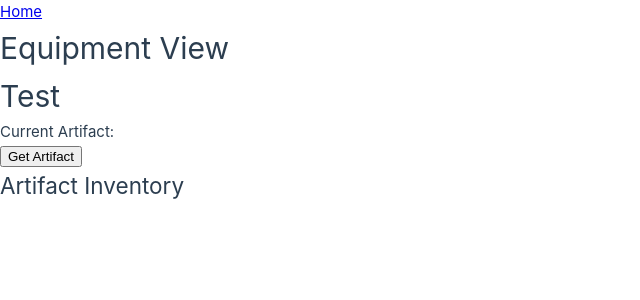
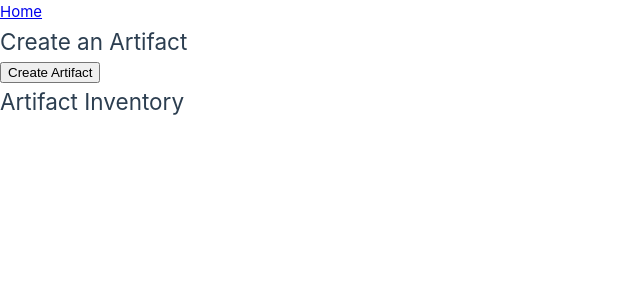
Before and after one commit to moreno-m2698/GenshinArtifactSimulator, a Vue app: page / in a window 1280 px wide. Shown: the top 300 px of the page, without its empty margins (0-640 px from the left). Built offline with nearby package versions, Linux system fonts and the light colour scheme.

Commit message:
Added prototype for inventory

```diff
--- a/src/components/ArtifactInventory.vue
+++ b/src/components/ArtifactInventory.vue
@@ -1,12 +1,26 @@
-<script setup lang="ts">
-import { ref } from 'vue'
-// import Artifact from '../types/types.js'
+<template>
+    <div>
+      <h2>Artifact Inventory</h2>
+      <ul>
+        <li v-for="(artifact, index) in artifacts" :key="index">
+          {{ artifact }}
+          <img :src="artifact.src" alt="Artifact Image" />
+        </li>
+      </ul>
+    </div>
+  </template>
 
-// const inventory: Artifact[] = ref([])
+  <script lang="ts">
+  import { defineComponent, PropType } from 'vue';
+  import type { Artifact } from '@/types/types';
 
-</script>
-
-<template>
-    <h2>Artifact Inventory</h2>
-
-</template>
+  export default defineComponent({
+    name: 'ArtifactInventory',
+    props: {
+      artifacts: {
+        type: Array as PropType<Artifact[]>,
+        required: true
+      }
+    }
+  });
+  </script>
--- a/src/components/ArtifactRoller.vue
+++ b/src/components/ArtifactRoller.vue
@@ -1,30 +1,36 @@
-<script setup lang="ts">
-import { ref, watch } from 'vue'
-import { ArtifactType } from '../types/enums'
-import { generateArtifact } from '../services/artifactService'
+<template>
+    <div>
+      <h2>Create an Artifact</h2>
+      <button @click="createArtifact">Create Artifact</button>
+      <div v-if="artifact">
+        <h3>Artifact Details:</h3>
+        <pre>{{ artifact }}</pre>
+        <img :src="artifact.src" alt="Artifact Image" />
+      </div>
+    </div>
+  </template>
 
-const artifact = ref()
-const pressedOnce = ref(false)
+  <script lang="ts">
+  import { defineComponent, ref } from 'vue';
+  import { generateArtifact } from '../services/artifactService';
+  import type { Artifact } from '@/types/types';
 
-function rollArtifact() {
-    console.log("Created new artifact")
-    const newArtifact = generateArtifact();
-    artifact.value = newArtifact
-    pressedOnce.value = true
-}
+  export default defineComponent({
+    name: 'ArtifactRoller',
+    setup(props, { emit }) {
+      const artifact = ref<Artifact | null>(null);
 
+      const createArtifact = () => {
+        artifact.value = generateArtifact();
+        if (artifact.value) {
+        emit('artifact-created', artifact.value);
+        }
+      };
 
-//This implementation errors if the number rolled is the same
-
-
-</script>
-
-<template>
-    <h1>Test</h1>
-    <div v-if="pressedOnce">
-        <img :src='artifact.src'/>
-    </div>
-    <p>Current Artifact: {{ artifact }}</p>
-    <button @click="rollArtifact">Get Artifact</button>
-    <p></p>
-</template>
+      return {
+        artifact,
+        createArtifact
+      };
+    }
+  });
+  </script>
--- a/src/views/EquipmentView.vue
+++ b/src/views/EquipmentView.vue
@@ -1,14 +1,34 @@
-<script setup lang="ts">
-// import TheWelcome from '../components/TheWelcome.vue'
+<template>
+  <div id="app">
+    <ArtifactRoller @artifact-created="addArtifact" />
+    <ArtifactInventory :artifacts="artifacts" />
+  </div>
+</template>
+
+<script lang="ts">
+import { defineComponent, ref } from 'vue';
 import ArtifactRoller from '../components/ArtifactRoller.vue';
 import ArtifactInventory from '../components/ArtifactInventory.vue';
+import type { Artifact } from '@/types/types';
+
+
+export default defineComponent({
+  name: 'App',
+  components: {
+    ArtifactRoller,
+    ArtifactInventory
+  },
+  setup() {
+    const artifacts = ref<Artifact[]>([]);
+
+    const addArtifact = (artifact: Artifact) => {
+      artifacts.value.push(artifact);
+    };
+
+    return {
+      artifacts,
+      addArtifact
+    };
+  }
+});
 </script>
-
-<template>
-  <main>
-    <h1>Equipment View</h1>
-    <ArtifactRoller />
-    <ArtifactInventory />
-    <!-- <TheWelcome /> -->
-  </main>
-</template>
```
Also changed, not shown: src/components/utils/stats.ts (added, +9 -0 lines).
